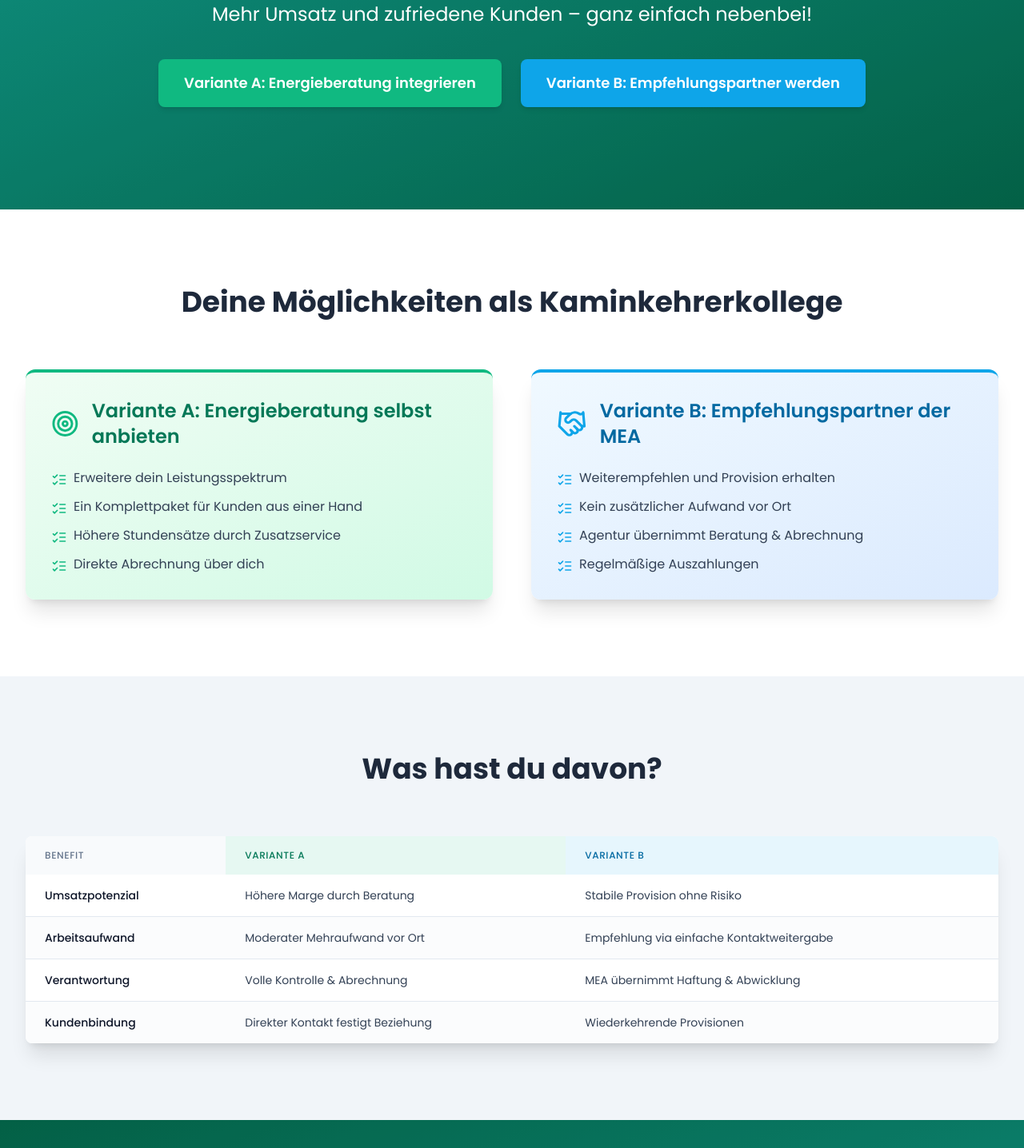
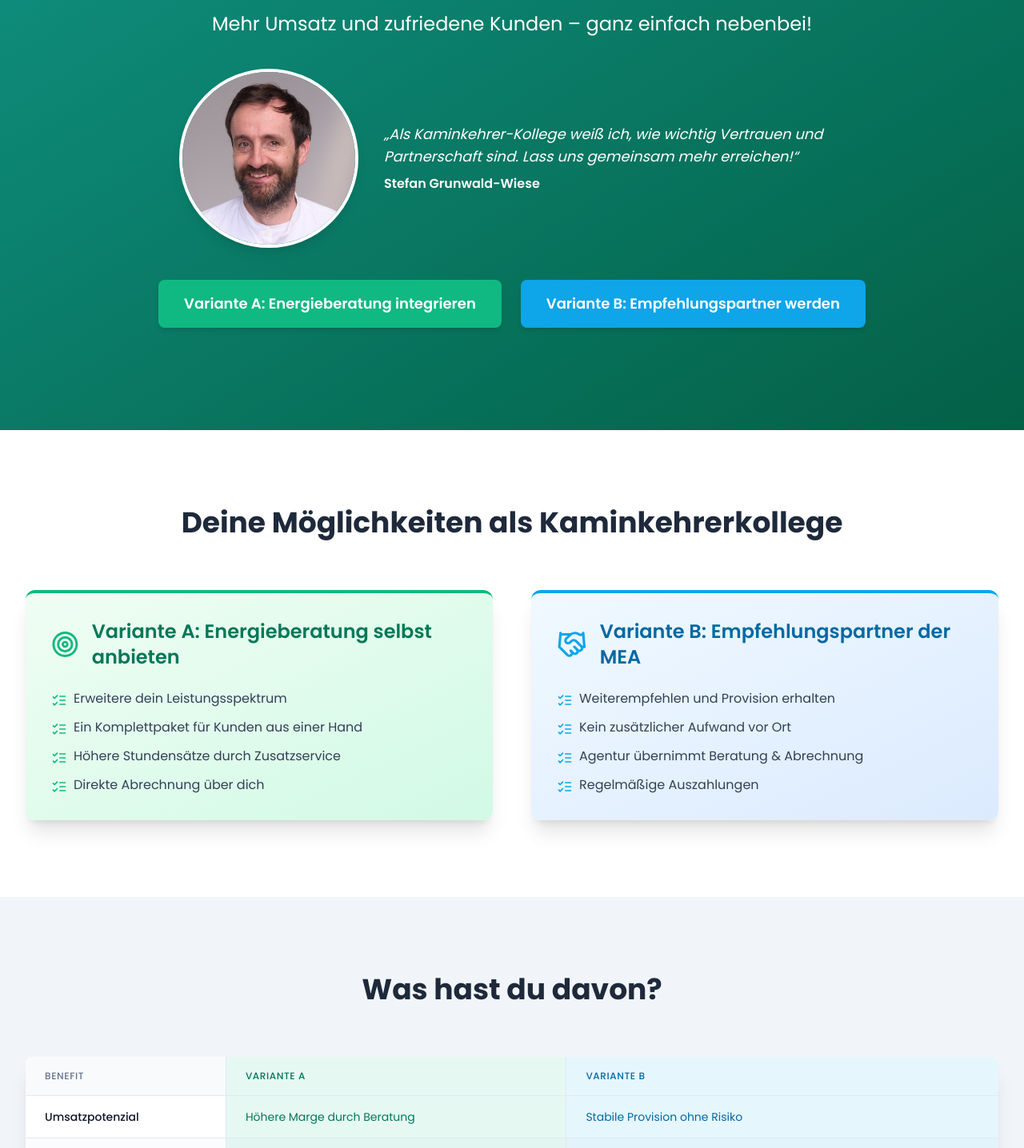
Before and after one commit to mgrunwald74/visual-pitch-page, a React (Vite) app: page / in a window 1280 px wide. Shown: the part 354-1790 px from the top of the page at 80% size. Built offline with nearby package versions, Linux system fonts and the light colour scheme.

Commit message:
Added Logo, Profilepicture and other some other ui improvements

```diff
--- a/src/pages/Index.tsx
+++ b/src/pages/Index.tsx
@@ -1,4 +1,3 @@
-
 import React, { useEffect, useRef } from 'react';
 import { Target, ListChecks, BarChart2, Users, Zap, ShieldCheck, Gift, Handshake, MessageCircle } from 'lucide-react';
 
@@ -45,15 +44,29 @@ const Index = () => {
     { name: 'Kontakt', href: '#kontakt' },
   ];
 
+  const handleScrollTo = (id: string) => (e: React.MouseEvent<HTMLAnchorElement>) => {
+    e.preventDefault();
+    const el = document.getElementById(id);
+    if (el) {
+      el.scrollIntoView({ behavior: 'smooth' });
+    }
+  };
+
+  const handleScrollToDiv = (id: string) => (e: React.MouseEvent<HTMLDivElement> | React.KeyboardEvent<HTMLDivElement>) => {
+    e.preventDefault?.();
+    const el = document.getElementById(id);
+    if (el) {
+      el.scrollIntoView({ behavior: 'smooth' });
+    }
+  };
+
   return (
     <div className="flex flex-col min-h-screen bg-slate-50 text-slate-800 font-sans">
       {/* Header */}
       <header ref={addToRefs} className="sticky top-0 z-50 bg-white/80 backdrop-blur-md shadow-sm animated-element">
         <div className="container mx-auto px-4 sm:px-6 lg:px-8">
           <div className="flex justify-between items-center py-4">
-            <a href="#" className="text-2xl font-bold text-brand-teal">
-              Münchner Energie Agentur <span className="text-sm block text-slate-500">Stefan Grunwald-Wiese</span>
-            </a>
+            <img src="/logo.png" alt="Münchner Energie Agentur Logo" className="h-16" />
             <nav className="hidden md:flex space-x-6">
               {navItems.map((item) => (
                 <a key={item.name} href={item.href} className="nav-link">
@@ -81,11 +94,34 @@ const Index = () => {
           <p className="text-xl md:text-2xl mb-10 animate-fade-in-up" style={{ animationDelay: '0.4s' }}>
             Mehr Umsatz und zufriedene Kunden – ganz einfach nebenbei!
           </p>
+          {/* Profilbereich: Bild links, Text rechts */}
+          <div className="flex flex-col md:flex-row items-center justify-center gap-8 mb-10 animate-fade-in-up" style={{ animationDelay: '0.5s' }}>
+            <img
+              src="/profilbild_stefan.jpeg"
+              alt="Stefan Grunwald-Wiese"
+              className="w-56 h-56 rounded-full border-4 border-white shadow-lg object-cover object-[center_0%]"
+              style={{ objectPosition: 'center 0%' }}
+            />
+            <div className="text-left md:text-left max-w-xl">
+              <p className="text-lg italic">
+                „Als Kaminkehrer-Kollege weiß ich, wie wichtig Vertrauen und Partnerschaft sind. Lass uns gemeinsam mehr erreichen!“
+              </p>
+              <span className="mt-2 block font-semibold">Stefan Grunwald-Wiese</span>
+            </div>
+          </div>
           <div className="flex flex-col sm:flex-row justify-center space-y-4 sm:space-y-0 sm:space-x-6 animate-fade-in-up" style={{ animationDelay: '0.6s' }}>
-            <a href="#variante-a" className="btn btn-green text-lg px-8 py-4">
+            <a
+              href="#variante-a"
+              className="btn btn-green text-lg px-8 py-4"
+              onClick={handleScrollTo('varianten')}
+            >
               Variante A: Energieberatung integrieren
             </a>
-            <a href="#variante-b" className="btn btn-blue text-lg px-8 py-4">
+            <a
+              href="#variante-b"
+              className="btn btn-blue text-lg px-8 py-4"
+              onClick={handleScrollTo('varianten')}
+            >
               Variante B: Empfehlungspartner werden
             </a>
           </div>
@@ -100,7 +136,14 @@ const Index = () => {
           </h2>
           <div className="grid md:grid-cols-2 gap-8 lg:gap-12">
             {/* Variant A Card */}
-            <div id="variante-a" ref={addToRefs} className="bg-gradient-to-br from-green-50 to-emerald-100 p-8 rounded-xl shadow-xl border-t-4 border-brand-green animated-element transition-all duration-300 hover:shadow-2xl hover:-translate-y-1">
+            <div
+              id="variante-a"
+              ref={addToRefs}
+              className="bg-gradient-to-br from-green-50 to-emerald-100 p-8 rounded-xl shadow-xl border-t-4 border-brand-green animated-element transition-all duration-300 hover:shadow-2xl hover:-translate-y-1 cursor-pointer focus:outline-none focus:ring-2 focus:ring-brand-green"
+              tabIndex={0}
+              onClick={handleScrollToDiv('vorteile')}
+              onKeyDown={e => { if (e.key === 'Enter' || e.key === ' ') { handleScrollToDiv('vorteile')(e); } }}
+            >
               <div className="flex items-center mb-6">
                 <Target className="w-10 h-10 text-brand-green mr-4" />
                 <h3 className="text-2xl font-semibold text-brand-green-dark">Variante A: Energieberatung selbst anbieten</h3>
@@ -113,7 +156,15 @@ const Index = () => {
               </ul>
             </div>
             {/* Variant B Card */}
-            <div id="variante-b" ref={addToRefs} className="bg-gradient-to-br from-sky-50 to-blue-100 p-8 rounded-xl shadow-xl border-t-4 border-brand-blue animated-element transition-all duration-300 hover:shadow-2xl hover:-translate-y-1" style={{ animationDelay: '0.2s' }}>
+            <div
+              id="variante-b"
+              ref={addToRefs}
+              className="bg-gradient-to-br from-sky-50 to-blue-100 p-8 rounded-xl shadow-xl border-t-4 border-brand-blue animated-element transition-all duration-300 hover:shadow-2xl hover:-translate-y-1 cursor-pointer focus:outline-none focus:ring-2 focus:ring-brand-blue"
+              tabIndex={0}
+              style={{ animationDelay: '0.2s' }}
+              onClick={handleScrollToDiv('vorteile')}
+              onKeyDown={e => { if (e.key === 'Enter' || e.key === ' ') { handleScrollToDiv('vorteile')(e); } }}
+            >
               <div className="flex items-center mb-6">
                 <Handshake className="w-10 h-10 text-brand-blue mr-4" />
                 <h3 className="text-2xl font-semibold text-brand-blue-dark">Variante B: Empfehlungspartner der MEA</h3>
@@ -139,9 +190,9 @@ const Index = () => {
             <table className="min-w-full bg-white">
               <thead>
                 <tr>
-                  <th className="px-6 py-4 text-left text-xs font-medium text-slate-500 uppercase tracking-wider bg-slate-50 rounded-tl-lg">Benefit</th>
-                  <th className="px-6 py-4 text-left text-xs font-medium uppercase tracking-wider bg-brand-green/10 text-brand-green-dark">Variante A</th>
-                  <th className="px-6 py-4 text-left text-xs font-medium uppercase tracking-wider bg-brand-blue/10 text-brand-blue-dark rounded-tr-lg">Variante B</th>
+                  <th className="px-6 py-4 text-left text-xs font-medium text-slate-500 uppercase tracking-wider bg-slate-50 rounded-tl-lg border-b border-slate-200">Benefit</th>
+                  <th className="px-6 py-4 text-left text-xs font-medium uppercase tracking-wider bg-brand-green/10 text-brand-green-dark border-b border-slate-200 border-l border-slate-200">Variante A</th>
+                  <th className="px-6 py-4 text-left text-xs font-medium uppercase tracking-wider bg-brand-blue/10 text-brand-blue-dark rounded-tr-lg border-b border-slate-200 border-l border-slate-200">Variante B</th>
                 </tr>
               </thead>
               <tbody className="divide-y divide-slate-200">
@@ -151,10 +202,13 @@ const Index = () => {
                   { benefit: 'Verantwortung', varA: 'Volle Kontrolle & Abrechnung', varB: 'MEA übernimmt Haftung & Abwicklung' },
                   { benefit: 'Kundenbindung', varA: 'Direkter Kontakt festigt Beziehung', varB: 'Wiederkehrende Provisionen' },
                 ].map((row, index) => (
-                  <tr key={index} className={index % 2 === 0 ? 'bg-white' : 'bg-slate-50/50'}>
+                  <tr key={index} className={
+                    (index % 2 === 0 ? 'bg-white' : 'bg-slate-50/50') +
+                    ' transition-all duration-200 hover:bg-brand-green/20 hover:shadow-md'
+                  }>
                     <td className="px-6 py-4 whitespace-nowrap text-sm font-medium text-slate-900">{row.benefit}</td>
-                    <td className="px-6 py-4 whitespace-nowrap text-sm text-slate-700">{row.varA}</td>
-                    <td className="px-6 py-4 whitespace-nowrap text-sm text-slate-700">{row.varB}</td>
+                    <td className="px-6 py-4 whitespace-nowrap text-sm bg-brand-green/10 text-brand-green-dark border-l border-slate-200">{row.varA}</td>
+                    <td className="px-6 py-4 whitespace-nowrap text-sm bg-brand-blue/10 text-brand-blue-dark border-l border-slate-200">{row.varB}</td>
                   </tr>
                 ))}
               </tbody>
@@ -173,7 +227,10 @@ const Index = () => {
             1. Energieberatung selbst anbieten → Variante A<br/>
             2. Empfehlungspartner werden → Variante B
           </p>
-          <a href="mailto:kontakt@muenchnerenergieagentur.de" className="btn bg-white text-brand-teal hover:bg-slate-100 focus:ring-white text-lg px-10 py-4">
+          <a
+            href="mailto:kontakt@muenchnerenergieagentur.de"
+            className="btn bg-white text-brand-teal focus:ring-white text-lg px-10 py-4 transition-all duration-200 hover:shadow-lg hover:scale-105 hover:bg-slate-100"
+          >
             <MessageCircle className="w-5 h-5 mr-2 inline-block" /> Jetzt Kontakt aufnehmen
           </a>
         </div>
```
Also changed, not shown: public/logo.png (added), public/profilbild_stefan.jpeg (added).
